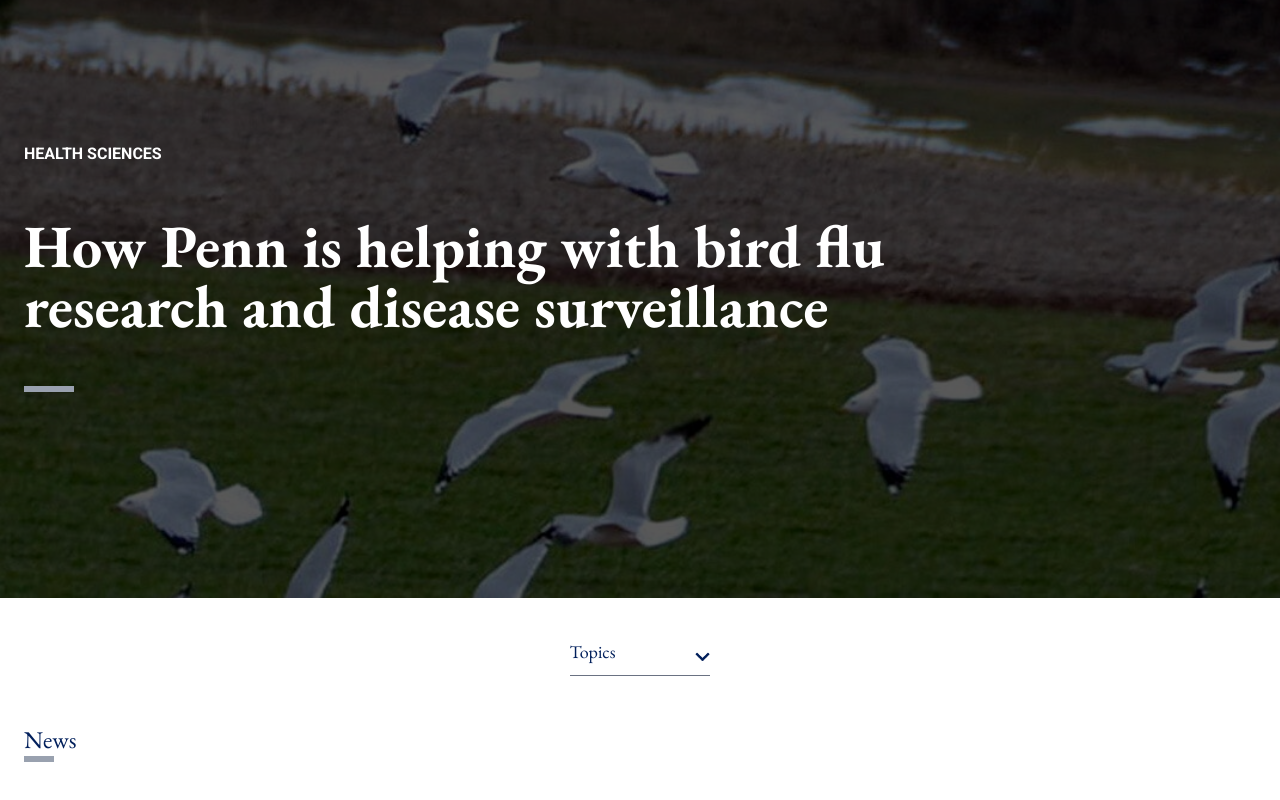
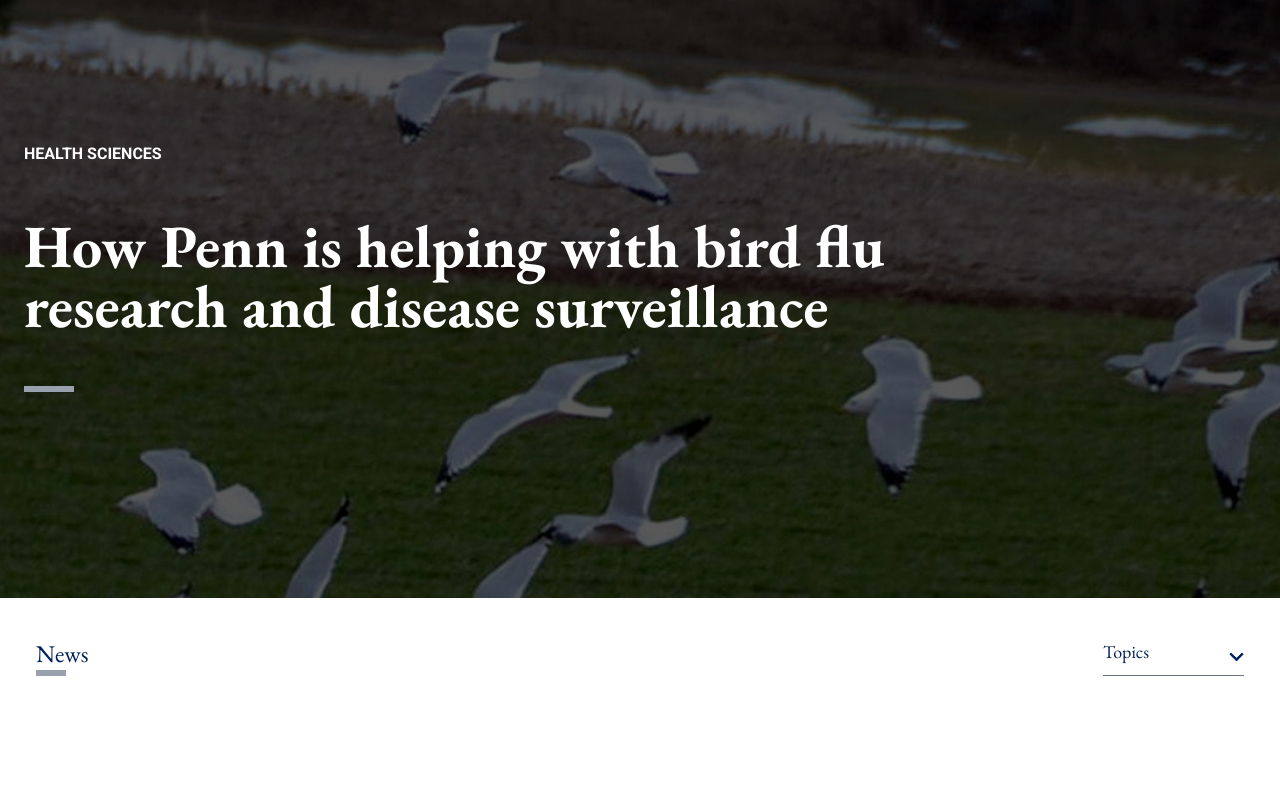
Before and after one commit to gisachris/upenn_css_gate_project, a website: page index.html in a window 1280 px wide. Shown: the part 381-1181 px from the top of the page. Drawn offline with nearby package versions, Linux system fonts and the light colour scheme.

Commit message:
implement news header section responsiveness

```diff
--- a/index.html
+++ b/index.html
@@ -126,15 +126,16 @@
                 </p>
             </div>
             <div id="newsSection" class="min-h-[400px] bg-white mb-6 py-10 px-6">
-                <div id="topNewsSection" class="grid grid-rows-2 text-[#011f5b] gap-y-12 text-2xl font-roboto">
+                <div id="topNewsSection"
+                    class="grid grid-rows-2 text-[#011f5b] gap-y-12 sm:gap-x-4 text-2xl font-roboto sm:grid-cols-2 sm:justify-between sm:mx-3">
                     <span id="topicSpan"
-                        class="cursor-pointer justify-self-center border-b-1 border-b-gray-500 flex flex-row justify-between">
+                        class="cursor-pointer justify-self-center sm:justify-self-end border-b-1 border-b-gray-500 flex flex-row justify-between sm:order-2">
                         <span class="font-eb text-lg mr-20">Topics</span>
                         <span class="w-[15px] h-auto self-center">
                             <img src="./public/imgs/dropDown_dark.png" alt="">
                         </span>
                     </span>
-                    <span id="newSpan" class="cursor-pointer flex flex-col gap-x-3 font-eb">
+                    <span id="newSpan" class="cursor-pointer flex flex-col gap-x-3 font-eb sm:order-1">
                         <span>News</span>
                         <span class="w-[30px] h-[6px] bg-gray-400"></span>
                     </span>
```
Also changed, not shown: public/styles/output.css.
